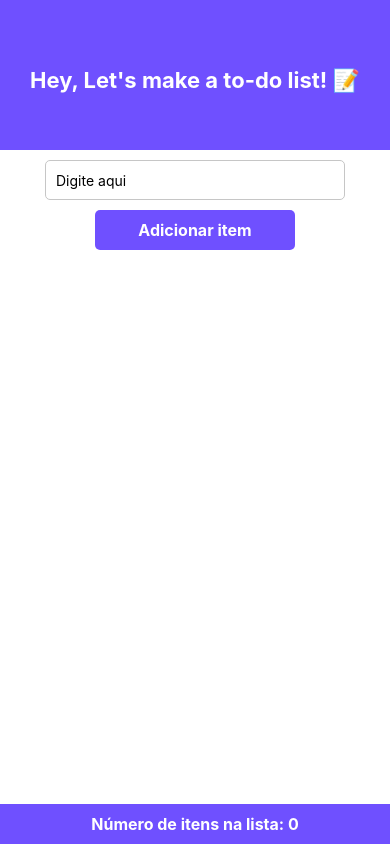
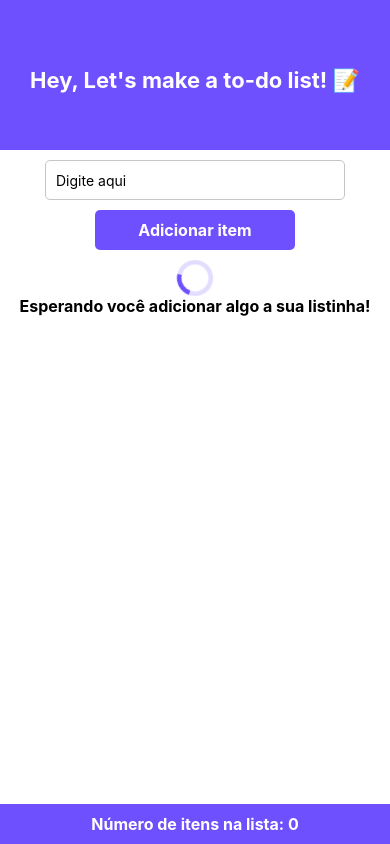
Before and after one commit to Floorsk/mobile-unicap-florsk, a React Native app in the folder expo-01/: screen / in a window 390 px wide. Built offline with nearby package versions, Linux system fonts and the light colour scheme.

Commit message:
loading component test

```diff
--- a/expo-01/App.js
+++ b/expo-01/App.js
@@ -1,63 +1,80 @@
-import { useState, useReducer } from 'react'
-import { FlatList, StyleSheet, Text, View, Button, TextInput, TouchableOpacity, TouchableWithoutFeedback, Keyboard, Dimensions  } from 'react-native';
-import { Feather } from '@expo/vector-icons';
+import { useState, useReducer } from "react";
+import {
+  FlatList,
+  StyleSheet,
+  Text,
+  View,
+  Button,
+  TextInput,
+  TouchableOpacity,
+  TouchableWithoutFeedback,
+  Keyboard,
+  Dimensions,
+  ActivityIndicator,
+} from "react-native";
+import { Feather } from "@expo/vector-icons";
 
-const screenWidth = Dimensions.get('window').width;
+const screenWidth = Dimensions.get("window").width;
+const screenHeight = Dimensions.get("window").height;
 
 export default function App() {
-
   const initialState = {
     data: [],
-    text: '',
+    text: "",
     index: 0,
-  }
+  };
 
   const reducer = (state, action) => {
-
     switch (action.type) {
-      case 'setText':
-        return { ...state, text: action.payload }
-        break;
-      case 'addActivity':
-        Keyboard.dismiss()
-        if (state.text === '') {
-          alert('Você precisa digitar algo para adicionar a sua lista!')
-          return { ...state }
+      case "setText":
+        return { ...state, text: action.payload };
+      case "addActivity":
+        Keyboard.dismiss();
+        if (state.text === "") {
+          alert("Você precisa digitar algo para adicionar a sua lista!");
+          return { ...state };
         }
         return {
           ...state,
           data: [...state.data, state.text],
-          text: ''
-        }
-      case 'setIndex':
-        return { ...state, index: action.payload }
-      case 'deleteActivity':
-        return { ...state, data: state.data.filter((item, index) => index != state.index) }
+          text: "",
+        };
+      case "setIndex":
+        return { ...state, index: action.payload };
+      case "deleteActivity":
+        return {
+          ...state,
+          data: state.data.filter((item, index) => index != state.index),
+        };
       default:
-        return state
+        return state;
     }
-  }
+  };
 
   const [state, dispach] = useReducer(reducer, initialState);
 
   return (
     <TouchableWithoutFeedback onPress={Keyboard.dismiss}>
-      <View style={styles.container} >
-
+      <View style={styles.container}>
         <View style={styles.titleArea}>
           <Text style={styles.title}>Hey, Let's make a to-do list! 📝</Text>
         </View>
 
         <TextInput
-          placeholder='Digite aqui'
-          onChangeText={(newText) => dispach({ type: 'setText', payload: newText })}
+          placeholder="Digite aqui"
+          onChangeText={(newText) =>
+            dispach({ type: "setText", payload: newText })
+          }
           maxLength={30}
           value={state.text}
           style={styles.input}
-          cursorColor={'#6F50FF'}
+          cursorColor={"#6F50FF"}
         />
 
-        <TouchableOpacity style={styles.buttonContainer} onPress={() => dispach({ type: 'addActivity' })}>
+        <TouchableOpacity
+          style={styles.buttonContainer}
+          onPress={() => dispach({ type: "addActivity" })}
+        >
           <Text style={styles.buttonText}>Adicionar item</Text>
         </TouchableOpacity>
 
@@ -65,19 +82,31 @@ export default function App() {
           data={state.data}
           showsVerticalScrollIndicator={false}
           renderItem={({ item, index }) => (
-
             <View style={styles.activityContainer}>
               <Text style={styles.activity}>{item}</Text>
-              <TouchableOpacity style={styles.deleteArea} onPress={() => { dispach({ type: 'setIndex', payload: index }); dispach({ type: 'deleteActivity' }) }}>
+              <TouchableOpacity
+                style={styles.deleteArea}
+                onPress={() => {
+                  dispach({ type: "setIndex", payload: index });
+                  dispach({ type: "deleteActivity" });
+                }}
+              >
                 <Feather name="trash" size={22} color="red" />
               </TouchableOpacity>
             </View>
-
           )}
-          ListFooterComponent={() => <View style={styles.footer}/>}
+          ListEmptyComponent={
+            <View style={{ flex: 1, width:  screenWidth, height: screenHeight * 0.5,alignItems: 'center', justifyContent: 'center'}}>
+              <ActivityIndicator size={"large"} color={'#6F50FF'}/>
+              <Text style={styles.waitingText}>Esperando você adicionar algo a sua listinha!</Text>
+            </View>
+          }
+          ListFooterComponent={() => <View style={styles.footer} />}
         />
         <View style={styles.dataCountArea}>
-          <Text style={styles.buttonText}>Número de itens na lista: {state.data.length}</Text>
+          <Text style={styles.buttonText}>
+            Número de itens na lista: {state.data.length}
+          </Text>
         </View>
       </View>
     </TouchableWithoutFeedback>
@@ -87,23 +116,22 @@ export default function App() {
 const styles = StyleSheet.create({
   container: {
     flex: 1,
-    backgroundColor: '#fff',
-    alignItems: 'center',
-    justifyContent: 'center',
-
+    backgroundColor: "#fff",
+    alignItems: "center",
+    justifyContent: "center",
   },
   titleArea: {
-    width: '100%',
+    width: "100%",
     height: 150,
-    alignItems: 'center',
-    justifyContent: 'center',
-    backgroundColor: '#6F50FF'
+    alignItems: "center",
+    justifyContent: "center",
+    backgroundColor: "#6F50FF",
   },
   title: {
     color: "#FFF",
     fontSize: 22,
-    fontWeight: 'bold',
-    marginTop: 10
+    fontWeight: "bold",
+    marginTop: 10,
   },
   input: {
     width: 300,
@@ -111,56 +139,60 @@ const styles = StyleSheet.create({
     paddingLeft: 10,
     margin: 10,
     borderWidth: 1,
-    borderColor: '#C6C6C6',
-    borderRadius: 5
+    borderColor: "#C6C6C6",
+    borderRadius: 5,
   },
   buttonContainer: {
     width: 200,
     height: 40,
-    alignItems: 'center',
-    justifyContent: 'center',
-    backgroundColor: '#6F50FF',
+    alignItems: "center",
+    justifyContent: "center",
+    backgroundColor: "#6F50FF",
     borderRadius: 5,
     marginBottom: 10,
   },
   buttonText: {
-    color: '#FFF',
+    color: "#FFF",
     fontSize: 16,
-    fontWeight: 'bold',
+    fontWeight: "bold",
   },
   activityContainer: {
     width: screenWidth * 0.95,
     height: 70,
-    justifyContent: 'center',
+    justifyContent: "center",
     marginBottom: 10,
     paddingLeft: 20,
     borderWidth: 1,
-    borderColor: '#C9C9C9',
-    borderRadius: 5
+    borderColor: "#C9C9C9",
+    borderRadius: 5,
   },
   activity: {
     fontSize: 20,
-    fontWeight: '500',
+    fontWeight: "500",
   },
   deleteArea: {
     width: 30,
     height: 30,
-    alignItems: 'center',
-    justifyContent: 'center',
-    position: 'absolute',
+    alignItems: "center",
+    justifyContent: "center",
+    position: "absolute",
     right: 10,
-    borderRadius: 5
+    borderRadius: 5,
   },
   dataCountArea: {
-    width: '100%',
+    width: "100%",
     height: 40,
-    alignItems: 'center',
-    justifyContent: 'center',
-    backgroundColor: '#6F50FF',
-    position: 'absolute',
-    bottom: 0
+    alignItems: "center",
+    justifyContent: "center",
+    backgroundColor: "#6F50FF",
+    position: "absolute",
+    bottom: 0,
   },
   footer: {
-    height: 40
+    height: 40,
+  },
+  waitingText: {
+    fontSize: 16,
+    fontWeight: 'bold'
   }
 });
--- a/expo-01/package.json
+++ b/expo-01/package.json
@@ -3,7 +3,7 @@
   "version": "1.0.0",
   "main": "node_modules/expo/AppEntry.js",
   "scripts": {
-    "start": "expo start",
+    "start": "expo start --tunnel",
     "android": "expo start --android",
     "ios": "expo start --ios",
     "web": "expo start --web"
```
Also changed, not shown: 1 other file (tests, documents, lock files or other folders).
